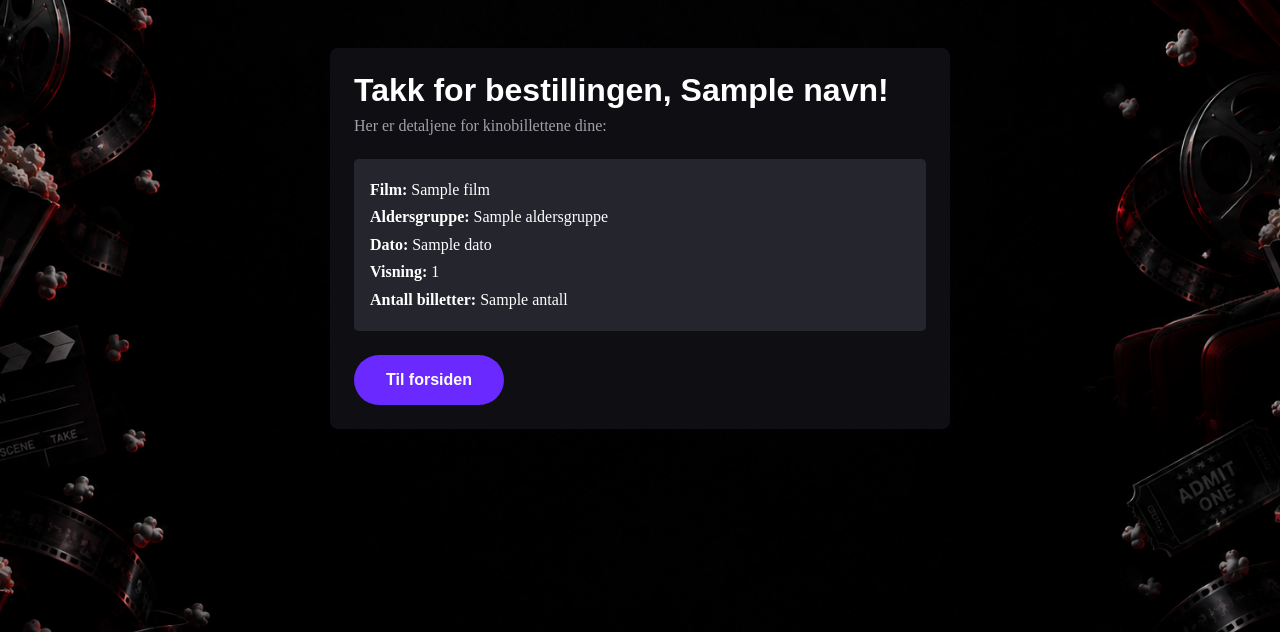
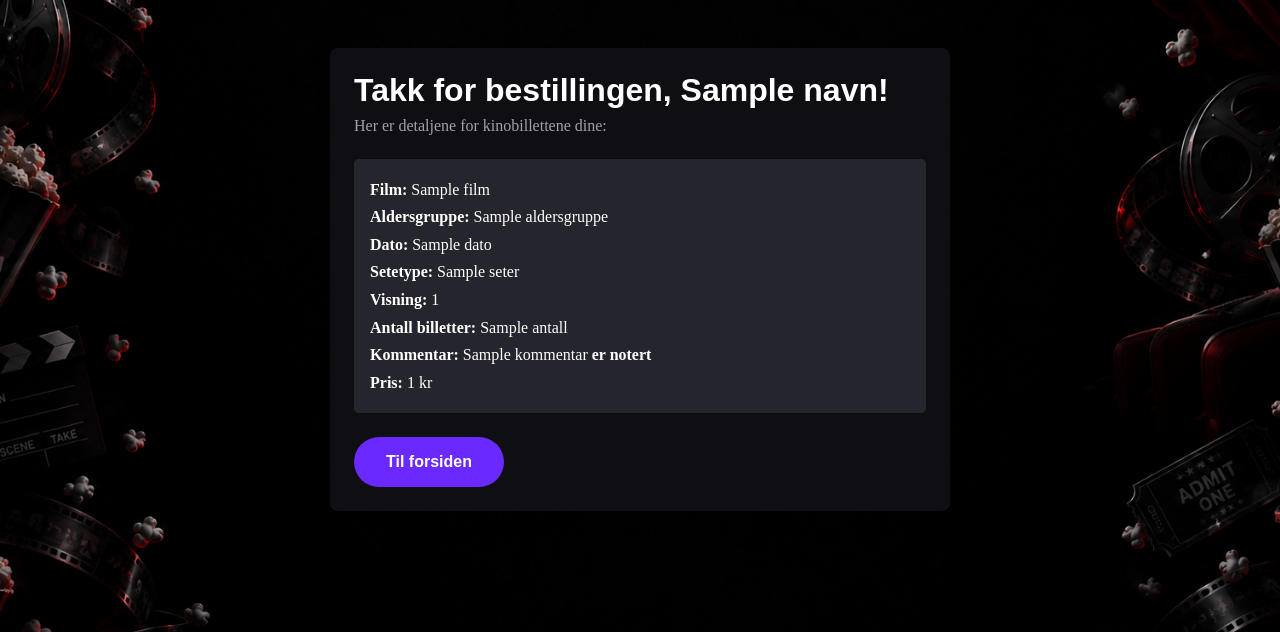
Before and after one commit to tafaa006/Oppdrag1, a Flask app: template Templates/bekreftelse.html in a window 1280 px wide. Shown: the part 55-687 px from the top of the page. Run offline with Flask 3, Linux system fonts and the light colour scheme; the template is opened without the code that fills it: most values are stand-ins (such as "Sample title", 1, 10 or a date in 2020).

Commit message:
BilettPris

```diff
--- a/Templates/bekreftelse.html
+++ b/Templates/bekreftelse.html
@@ -9,8 +9,11 @@
             <p><strong>Film:</strong> {{ film }}</p>
             <p><strong>Aldersgruppe:</strong> {{ aldersgruppe }}</p>
             <p><strong>Dato:</strong> {{ dato }}</p>
+            <p><strong>Setetype:</strong> {{ seter }}</p>
             <p><strong>Visning:</strong> {{ visningstid }}</p>
             <p><strong>Antall billetter:</strong> {{ antall }}</p>
+            <p><strong>Kommentar:</strong> {{ kommentar }} <strong>er notert</strong></p>
+            <p><strong>Pris:</strong> {{ total_pris }} kr</p>
         </div>
         <a class="lillaknapp sendbestilling" href="{{ url_for('index') }}">Til forsiden</a>
     </div>
--- a/Templates/index.html
+++ b/Templates/index.html
@@ -4,13 +4,13 @@
 <section class="forsideboks">
     <h1>Velkommen til hauto keino kino</h1>
     <p class="introprat">klar for å kose deg på kino, se våres filmer her:</p>
-    <a href="#" id="film-start" class="lillaknapp">se filmer</a>
+    <a href="#Filmer" id="film-start" class="lillaknapp">se filmer</a>
 
     <p class="introprat">Se filmer med hele familien!</p>
     <img src="{{url_for('static', filename='bilder/kinofamilie.jpg')}}" alt="bilde av en familie">
 </section>
 
-<section class="filmvisning">
+<section class="filmvisning" id="Filmer">
     <div class="filmtoppen">
         <p class="filmoverskrift">populære filmer</p>
         <a id="mer-film" class="lillaknapp" href="{{ url_for('filmer') }}">Se mer</a>
--- a/app.py
+++ b/app.py
@@ -1,6 +1,14 @@
 from flask import Flask, render_template, request
 
 app = Flask(__name__)
+
+pris = 120;
+
+setene = [
+    {"id": 1, "navn": "budsjett", "multi": 0.8},
+    {"id": 2, "navn": "normal", "multi": 1},
+    {"id": 3, "navn": "luksus", "multi": 1.2},
+]
 
 
 @app.route("/")
@@ -22,20 +30,32 @@ def bestilling():
         film = request.form.get("film", "")
         aldersgruppe = request.form.get("aldersgruppe", "")
         dato = request.form.get("dato", "")
+        seter = request.form.get("seter", "")
         visningstid = request.form.get("visningstid", "")
         antall = request.form.get("antall", "")
+        kommentar = request.form.get("kommentar", "").strip()
+
+        for sete in setene:
+            if str(sete["id"]) == seter:
+                seter = sete["navn"]
+                break
+
+        total_pris = pris * sete["multi"] * int(antall)
 
         return render_template(
             "bekreftelse.html",
             navn=navn,
             film=film,
+            seter=seter,
             aldersgruppe=aldersgruppe,
             dato=dato,
             visningstid=visningstid,
             antall=antall,
+            kommentar=kommentar,
+            total_pris=total_pris,
         )
 
-    return render_template("bestilling.html")
+    return render_template("bestilling.html", setene=setene)
 
 if __name__ == "__main__":
     app.run(debug=True)
```
Also changed, not shown: Templates/bestilling.html (+15 -0 lines).
